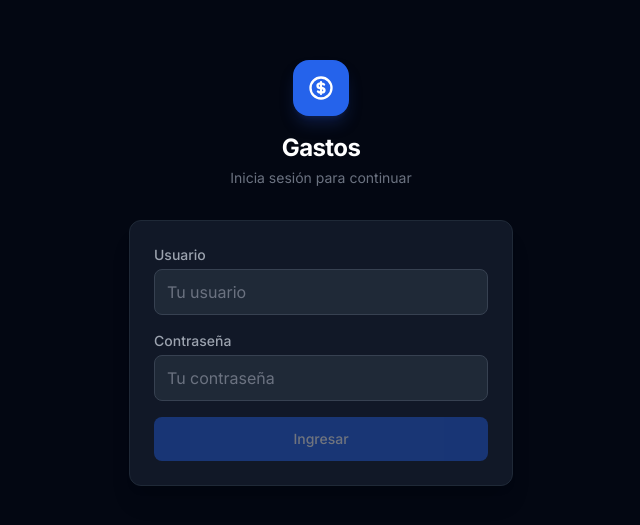
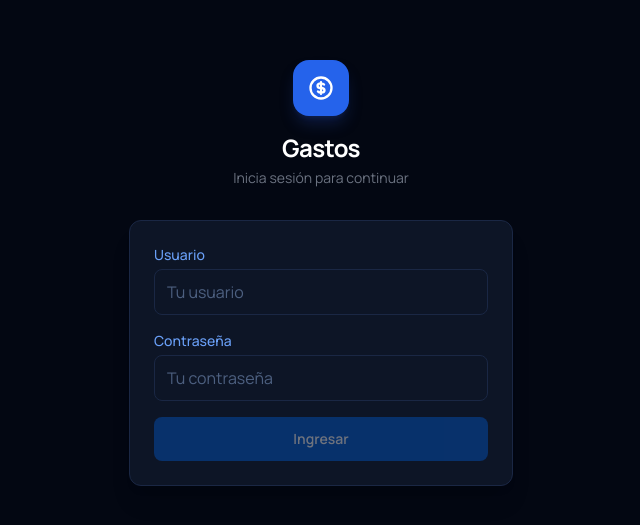
Before and after one commit to Mad-CaTs/expense-tracker, an Angular app in the folder frontend/: page /login in a window 1280 px wide. Shown: the part 127-652 px from the top of the page, without its empty margins (319-959 px from the left). Built offline with nearby package versions, Linux system fonts and the light colour scheme.

Commit message:
style: Manrope font, Polaris blue, tinted neutral palette

```diff
--- a/frontend/src/index.html
+++ b/frontend/src/index.html
@@ -8,7 +8,7 @@
   <meta name="mobile-web-app-capable" content="yes">
   <meta name="apple-mobile-web-app-capable" content="yes">
   <meta name="apple-mobile-web-app-status-bar-style" content="black-translucent">
-  <meta name="theme-color" content="#030712">
+  <meta name="theme-color" content="#0b1120">
   <link rel="icon" type="image/x-icon" href="favicon.ico">
 </head>
 <body>
--- a/frontend/src/styles.css
+++ b/frontend/src/styles.css
@@ -1,4 +1,4 @@
-@import url('https://fonts.googleapis.com/css2?family=Inter:wght@300;400;500;600;700&display=swap');
+@import url('https://fonts.googleapis.com/css2?family=Manrope:wght@400;500;600;700;800&display=swap');
 @tailwind base;
 @tailwind components;
 @tailwind utilities;
@@ -9,8 +9,12 @@
   }
 
   body {
-    @apply bg-gray-950 text-gray-100 antialiased;
+    background-color: #0b1120;
+    color: #e2eeff;
+    font-family: 'Manrope', system-ui, sans-serif;
     font-size: 16px;
+    -webkit-font-smoothing: antialiased;
+    -moz-osx-font-smoothing: grayscale;
     overscroll-behavior: contain;
     -webkit-tap-highlight-color: transparent;
   }
@@ -21,38 +25,139 @@
 }
 
 @layer components {
+  /* Buttons */
   .btn-primary {
-    @apply inline-flex items-center justify-center gap-2 px-4 py-2.5 min-h-[44px] bg-blue-600 text-white text-sm font-medium rounded-lg hover:bg-blue-500 active:bg-blue-700 transition-colors duration-200 disabled:opacity-40 cursor-pointer select-none;
+    @apply inline-flex items-center justify-center gap-2 px-4 py-2.5 min-h-[44px] text-white text-sm font-semibold rounded-lg transition-colors duration-150 disabled:opacity-40 cursor-pointer select-none;
+    background-color: #005bd3;
   }
+  .btn-primary:hover  { background-color: #0052be; }
+  .btn-primary:active { background-color: #0047a8; }
+
   .btn-secondary {
-    @apply inline-flex items-center justify-center gap-2 px-4 py-2.5 min-h-[44px] bg-gray-800 text-gray-200 text-sm font-medium rounded-lg border border-gray-700 hover:bg-gray-700 hover:text-white active:bg-gray-900 transition-colors duration-200 cursor-pointer select-none;
+    @apply inline-flex items-center justify-center gap-2 px-4 py-2.5 min-h-[44px] text-sm font-medium rounded-lg transition-colors duration-150 cursor-pointer select-none;
+    background-color: transparent;
+    color: #6aa0f8;
+    border: 1px solid #1a2744;
   }
+  .btn-secondary:hover {
+    background-color: #132044;
+    color: #e2eeff;
+  }
+
   .btn-danger {
-    @apply inline-flex items-center justify-center gap-2 px-4 py-2.5 min-h-[44px] bg-red-700 text-white text-sm font-medium rounded-lg hover:bg-red-600 active:bg-red-800 transition-colors duration-200 cursor-pointer select-none;
+    @apply inline-flex items-center justify-center gap-2 px-4 py-2.5 min-h-[44px] text-white text-sm font-semibold rounded-lg transition-colors duration-150 cursor-pointer select-none;
+    background-color: #b91c1c;
   }
+  .btn-danger:hover  { background-color: #dc2626; }
+  .btn-danger:active { background-color: #991b1b; }
+
+  /* Cards */
   .card {
-    @apply bg-gray-900 rounded-xl border border-gray-800 shadow-xl;
+    @apply rounded-xl shadow-xl;
+    background-color: #0d1526;
+    border: 1px solid #1a2744;
   }
+
+  /* Form inputs */
   .input-field {
-    @apply block w-full rounded-lg border border-gray-700 bg-gray-800 px-3 py-2.5 min-h-[44px] text-base text-gray-100 placeholder-gray-500 focus:outline-none focus:ring-2 focus:ring-blue-500 focus:border-transparent transition-colors duration-150;
+    @apply block w-full rounded-lg px-3 py-2.5 min-h-[44px] text-base focus:outline-none focus:ring-2 transition-colors duration-150;
+    background-color: #0d1526;
+    border: 1px solid #1a2744;
+    color: #e2eeff;
     font-size: 16px;
     -webkit-appearance: none;
     appearance: none;
     max-width: 100%;
   }
-  .input-error {
-    @apply border-red-500 focus:ring-red-500;
+  .input-field::placeholder { color: #4d6080; }
+  .input-field:focus { --tw-ring-color: #005bd3; border-color: transparent; }
+
+  .input-error { border-color: #ef4444; }
+  .input-error:focus { --tw-ring-color: #ef4444; }
+
+  .error-message {
+    @apply text-xs mt-1;
+    color: #f87171;
   }
-  .error-message {
-    @apply text-xs text-red-400 mt-1;
+
+  .label {
+    @apply block text-sm font-medium mb-1;
+    color: #6aa0f8;
   }
-  .label {
-    @apply block text-sm font-medium text-gray-400 mb-1;
+
+  /* Typography */
+  .page-title {
+    @apply text-2xl font-extrabold tracking-tight;
+    color: #e2eeff;
   }
-  .page-title {
-    @apply text-2xl font-bold text-white tracking-tight;
+
+  .section-label {
+    @apply text-xs font-bold uppercase tracking-wider mb-3;
+    color: #4d6080;
   }
-  .section-label {
-    @apply text-xs font-semibold text-gray-500 uppercase tracking-wider mb-3;
+
+  /* Toast */
+  .toast-container {
+    @apply fixed bottom-24 sm:bottom-6 right-4 z-50 flex flex-col gap-2 pointer-events-none;
   }
+  .toast {
+    @apply flex items-center gap-3 px-4 py-3 rounded-lg text-sm font-semibold shadow-xl pointer-events-auto cursor-pointer;
+    background-color: #132044;
+    border: 1px solid #005bd3;
+    color: #e2eeff;
+    animation: toast-in 0.2s ease-out;
+  }
+  .toast.toast-success::before {
+    content: '';
+    width: 8px;
+    height: 8px;
+    border-radius: 50%;
+    background-color: #22c55e;
+    flex-shrink: 0;
+  }
+  .toast.toast-error::before {
+    content: '';
+    width: 8px;
+    height: 8px;
+    border-radius: 50%;
+    background-color: #f87171;
+    flex-shrink: 0;
+  }
+
+  @keyframes toast-in {
+    from { opacity: 0; transform: translateY(8px); }
+    to   { opacity: 1; transform: translateY(0); }
+  }
+
+  /* Skeleton */
+  .skeleton {
+    @apply rounded-lg animate-pulse;
+    background-color: #1a2744;
+  }
+
+  /* Category badge with dot */
+  .category-badge {
+    @apply inline-flex items-center gap-1.5 px-2 py-0.5 rounded text-xs font-bold;
+  }
+  .category-badge-dot {
+    @apply w-1.5 h-1.5 rounded-full flex-shrink-0;
+  }
+
+  /* KPI card */
+  .kpi-card {
+    @apply rounded-lg p-4;
+    background-color: #0d1526;
+    border: 1px solid #1a2744;
+  }
+  .kpi-label {
+    @apply text-xs font-bold uppercase tracking-wider mb-1;
+    color: #4d6080;
+  }
+  .kpi-value {
+    @apply text-2xl font-extrabold tracking-tight;
+    color: #e2eeff;
+  }
+  .kpi-delta-positive { @apply text-xs font-semibold mt-1; color: #22c55e; }
+  .kpi-delta-negative { @apply text-xs font-semibold mt-1; color: #f87171; }
+  .kpi-meta          { @apply text-xs mt-1; color: #4d6080; }
 }
--- a/frontend/tailwind.config.js
+++ b/frontend/tailwind.config.js
@@ -4,7 +4,22 @@ module.exports = {
   theme: {
     extend: {
       fontFamily: {
-        sans: ['Inter', 'system-ui', 'sans-serif'],
+        sans: ['Manrope', 'system-ui', 'sans-serif'],
+      },
+      colors: {
+        brand: {
+          DEFAULT: '#005bd3',
+          hover:   '#0052be',
+          active:  '#0047a8',
+          muted:   '#6aa0f8',
+          subtle:  '#132044',
+        },
+        surface: {
+          base:    '#0b1120',
+          card:    '#0d1526',
+          overlay: '#1a2744',
+          hover:   '#1e2e50',
+        },
       },
     },
   },
```
